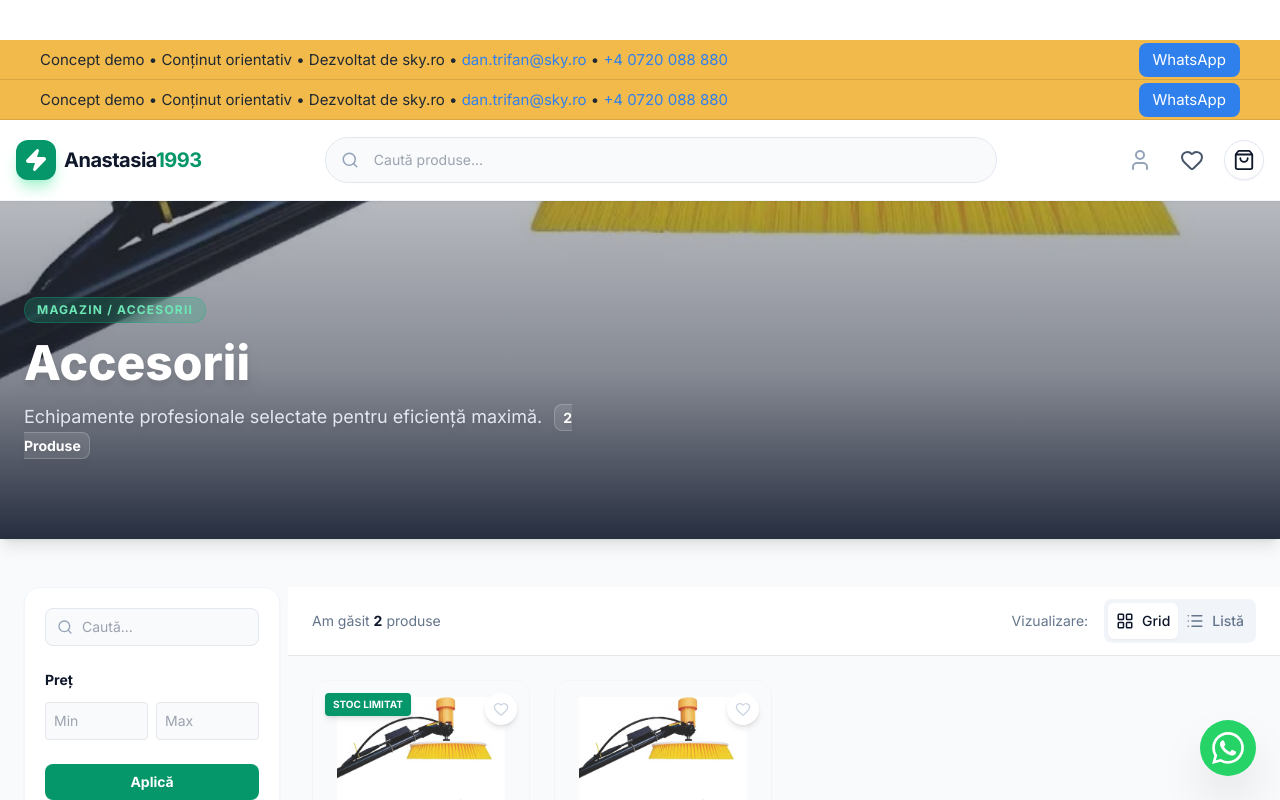
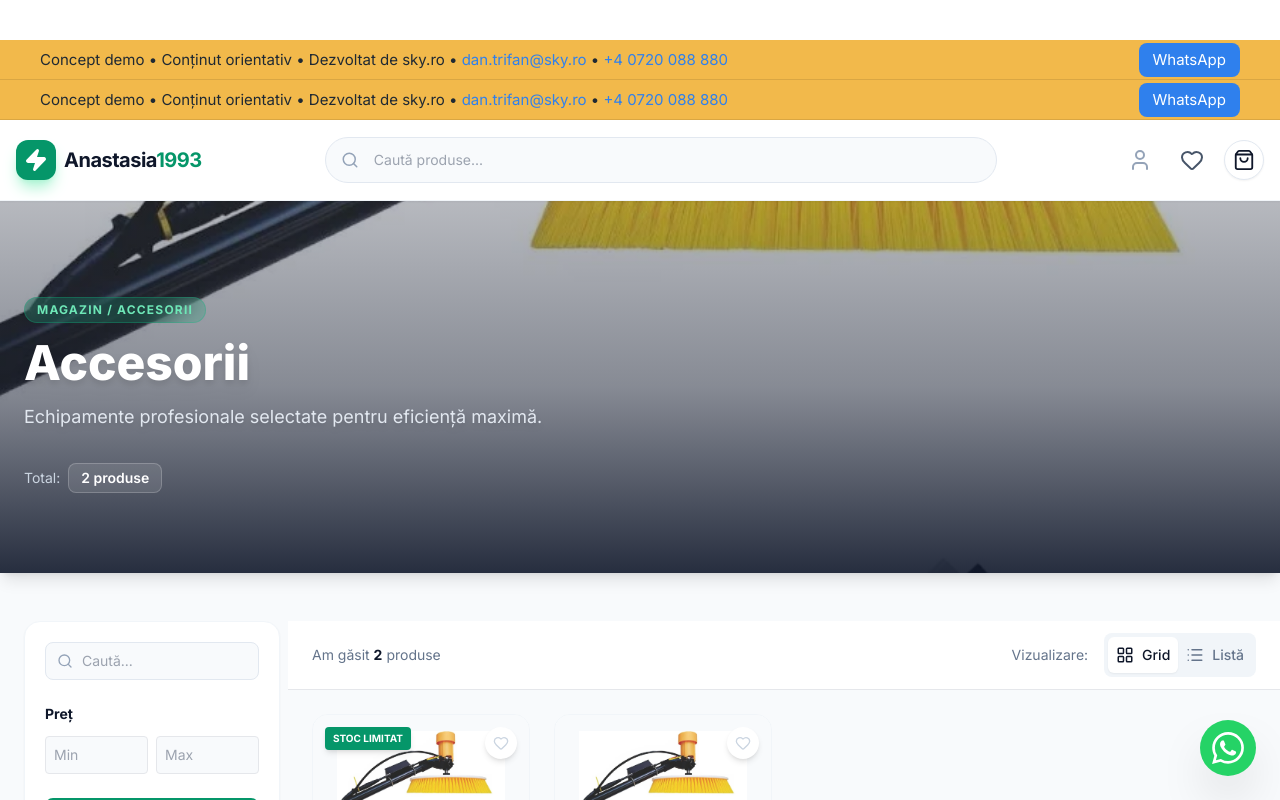
Before and after one commit to sorinpintilie-lgtm/Anastasia1993, a Next.js app: page /shop/accesorii in a window 1280 px wide. Shown: the top 800 px of the page. Built offline with nearby package versions, Linux system fonts and the light colour scheme.

Commit message:
Fix product count badge layout - separate line with premium styling

```diff
--- a/src/app/shop/[category]/page.tsx
+++ b/src/app/shop/[category]/page.tsx
@@ -62,10 +62,14 @@ export default async function CategoryPage({ params }: { params: Promise<{ categ
 
             <p className="text-slate-200 text-lg max-w-xl drop-shadow-md">
               Echipamente profesionale selectate pentru eficiență maximă.
-              <span className="ml-3 text-white font-bold bg-white/10 px-2 py-1 rounded-lg border border-white/20 text-sm">
-                 {products.length} Produse
+            </p>
+
+            <div className="mt-4 flex items-center gap-2">
+              <span className="text-sm text-slate-300">Total:</span>
+              <span className="whitespace-nowrap text-white font-semibold bg-white/10 px-3 py-1 rounded-lg border border-white/20 text-sm">
+                {products.length} produse
               </span>
-            </p>
+            </div>
           </div>
         </div>
       </section>
```
